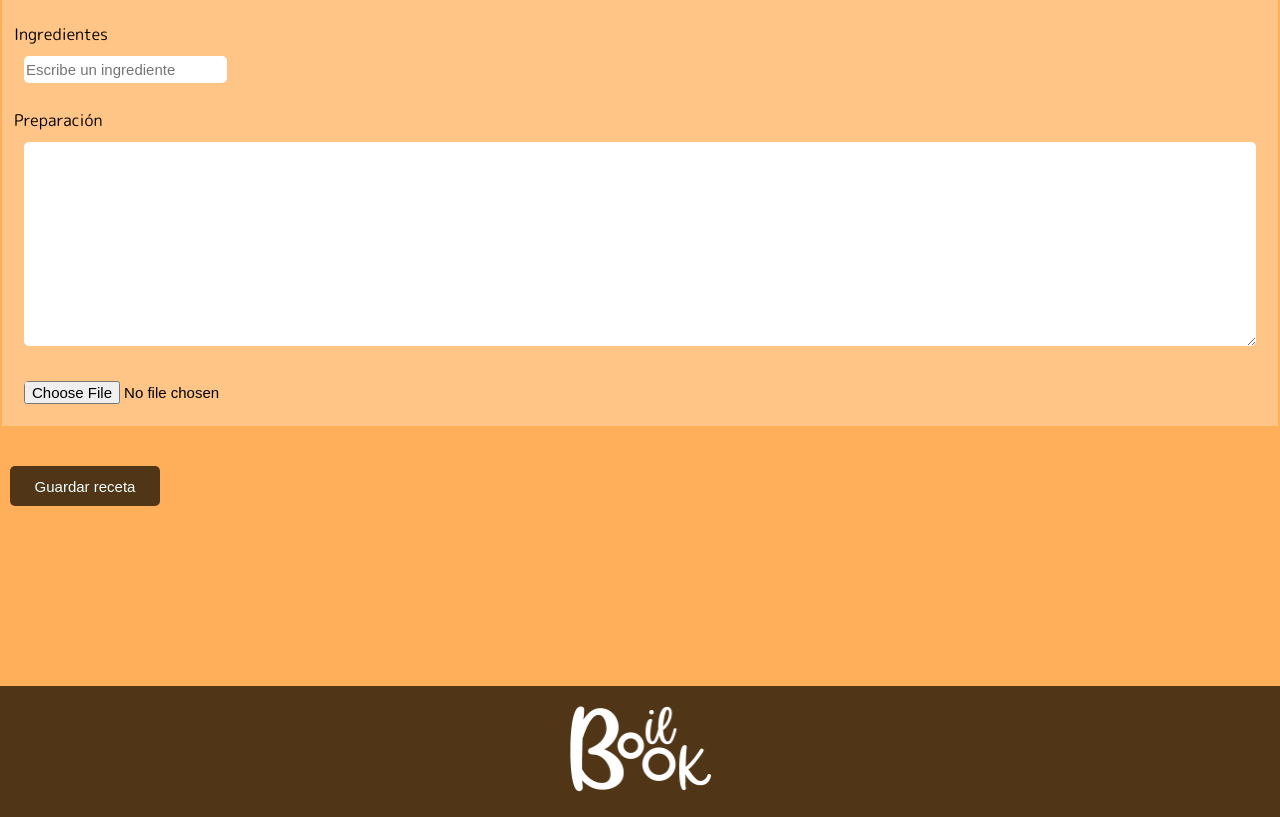
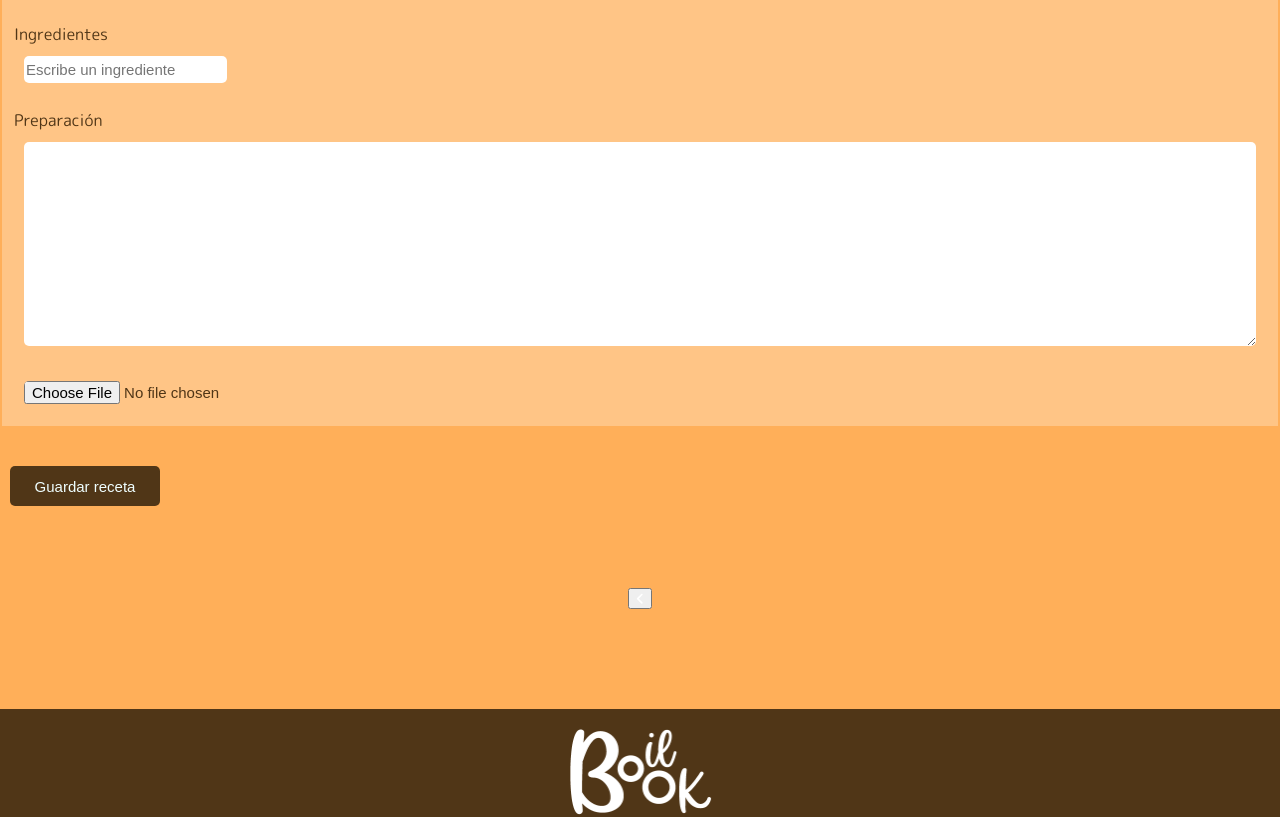
Before and after one commit to SandyNavalon/recipes-app, a React (Create React App) app: page /dashboard/add-recipes in a window 1280 px wide. Shown: the part 625-1442 px from the top of the page. Built offline with nearby package versions, Linux system fonts and the light colour scheme.

Commit message:
everything is working more or less (added return button to addRecipe)

```diff
--- a/src/App.scss
+++ b/src/App.scss
@@ -1,3 +1,8 @@
+@use './Styles/' as *;
+body{
+    font-family: $font-family;
+    color: $btn-principal;
+}
 .footer {
     margin-top:100px;
 }
--- a/src/Components/AddRecipes/AddRecipesComponent.jsx
+++ b/src/Components/AddRecipes/AddRecipesComponent.jsx
@@ -1,7 +1,9 @@
 import React, { useState } from "react";
-import { Navigate, useNavigate } from "react-router-dom";
+import { Navigate, useNavigate, Link } from "react-router-dom";
 import AutoCompleteText from "./IngredientsList/AutoCompleteText";
 import { useAuthState } from "../../Context/contexts";
+import { FontAwesomeIcon } from "@fortawesome/react-fontawesome";
+import { faAngleLeft } from "@fortawesome/free-solid-svg-icons"
 
 import "../AddRecipes/AddRecipesComponent.scss";
 
@@ -119,6 +121,11 @@ const AddRecipe = ({ handleSubmit }) => {
               <button type="submit">Guardar receta</button>
 
           </form>
+          <div>
+          <button >
+            <Link to="/dashboard/"><FontAwesomeIcon className="icon" icon={faAngleLeft} /></Link>
+          </button>
+        </div>
         </div>
       ) : (
         <Navigate to="/" />
--- a/src/Pages/Dashboard/dashboard.index.jsx
+++ b/src/Pages/Dashboard/dashboard.index.jsx
@@ -174,7 +174,7 @@ function Dashboard(props) {
       <div className="recipeCard">
 
         {/* Caso 3: Tenemos filtros de ingredientes y tenemos resultados */}
-       {filterResults.length && filterContent.length &&
+       {filterContent.length && filterResults.length &&
           filterResults.map((item) => (
 
             <div key={item._id} className="recipeCard__list">
```
